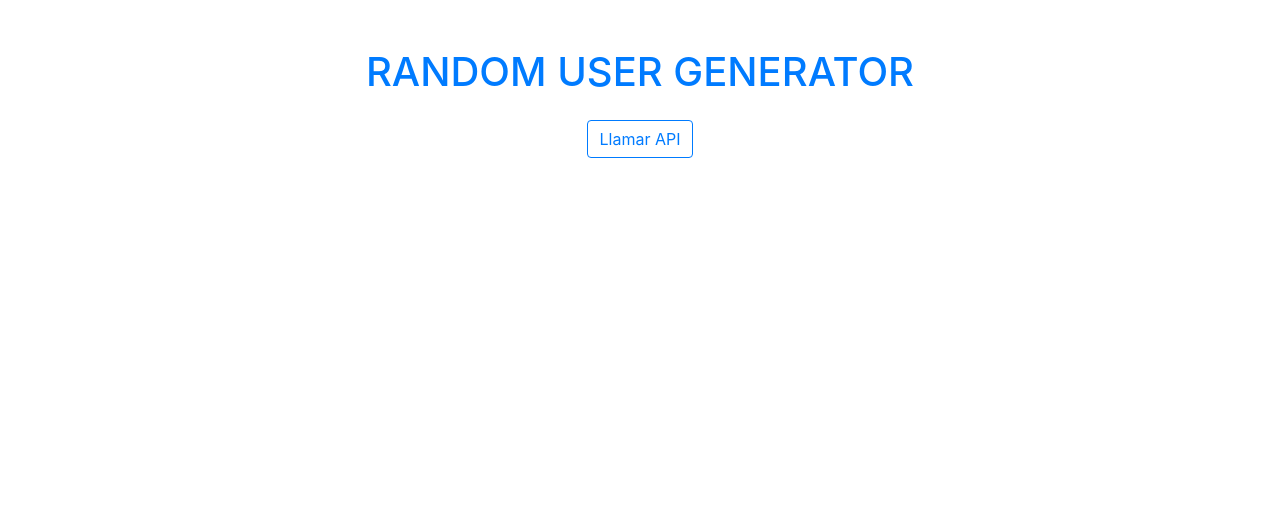
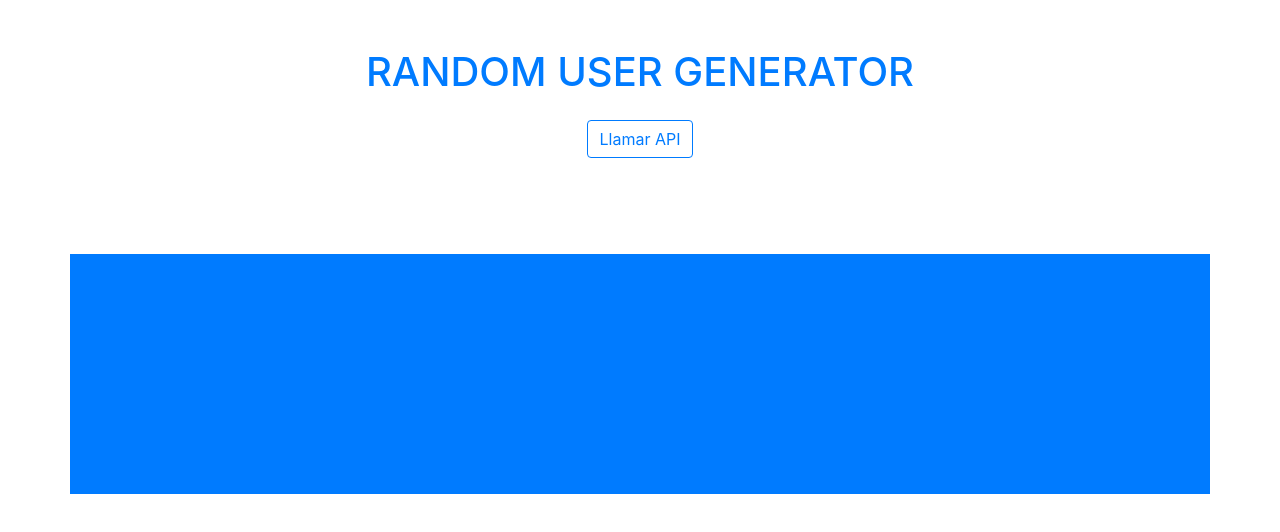
Before and after one commit to josandreu/APP_API_UserGenerator, a plain HTML site: page index.html in a window 1280 px wide. Drawn offline with Linux system fonts and the light colour scheme.

Commit message:
Primera parte de la APP

```diff
--- a/css/main.css
+++ b/css/main.css
@@ -1,3 +1,8 @@
 .miTarjeta {
     display: none;
 }
+
+.contenido2 {
+    height: 240px;
+    width: 100%;
+}
--- a/index.html
+++ b/index.html
@@ -24,7 +24,10 @@
             <div id="contenido" class="card text-white bg-primary miTarjeta" style="width: 12rem;">
             </div>
         </div>
-
+        <div class="row justify-content-center mt-5 text-center">
+            <div id="contenido2" class="bg-primary contenido2 p-5">
+            </div>
+        </div>
     </div>
     <script src="js/jquery-3.3.1.min.js"></script>
     <script src="js/main.js"></script>
--- a/js/main.js
+++ b/js/main.js
@@ -8,7 +8,7 @@ const contenido = $('#contenido');
 const llamarAPI = (e) => {
     e.preventDefault();
     $.ajax({
-        url: 'https://randomuser.me/api/?nat=gb',
+        url: 'https://randomuser.me/api/?nat=es&inc=gender,name,nat,picture&results=5',
         dataType: 'json',
         success: function (data) {
             console.log(data);
@@ -46,6 +46,7 @@ const llamarAPI = (e) => {
                     .html(miContenido)
                     .fadeIn("slow");
             });
+            $('#contenido2').html(miContenido2);
 
         },
         error: function () {
```
